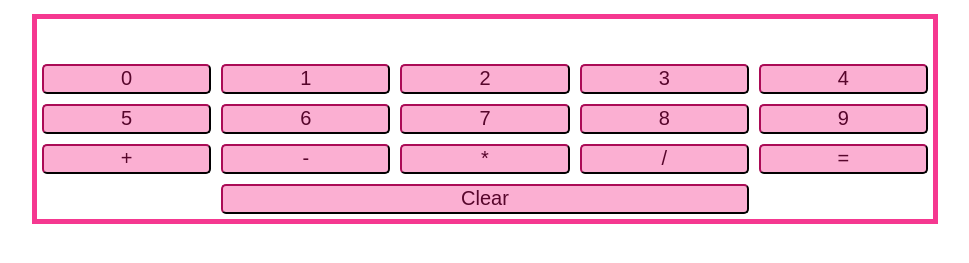
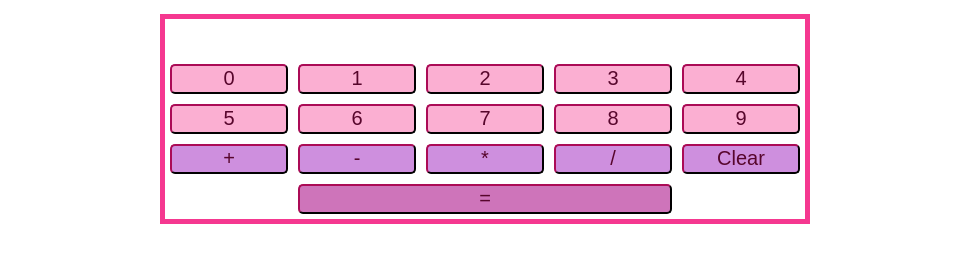
Before and after one commit to tolidevs/7in7-d1-calc, a plain HTML site: page index.html in a window 1280 px wide. Shown: the part 61-324 px from the top of the page, without its empty margins (155-1124 px from the left). Drawn offline with Linux system fonts and the light colour scheme.

Commit message:
adjusted styling

```diff
--- a/index.css
+++ b/index.css
@@ -16,6 +16,10 @@ button {
     border-radius: 5px;
 }
 
+.functional {
+    background-color: rgba(157, 32, 189, 0.5);
+}
+
 .result {
     padding-top: 5px;
     grid-area: result;
@@ -23,15 +27,16 @@ button {
     align-self: center;
 }
 
-
 .equals {
     grid-area: equals;
     justify-self: stretch;
+    background-color: rgba(173, 24, 141, 0.6);
 }
 
 .clear {
     grid-area: clear;
     justify-self: stretch;
+    background-color: rgba(157, 32, 189, 0.5);
 }
 
 #container {
@@ -41,7 +46,7 @@ button {
 }
 
 #calculator {
-    width: 70vw;
+    width: 50vw;
     height: 70vh;
 }
 
@@ -57,7 +62,7 @@ button {
         "result result result result result"
         "number number number number number"
         "number number number number number"
-        "functional functional functional functional equals"
-        ". clear clear clear ."
+        "functional functional functional functional clear"
+        ". equals equals equals ."
         ;
 }
```
